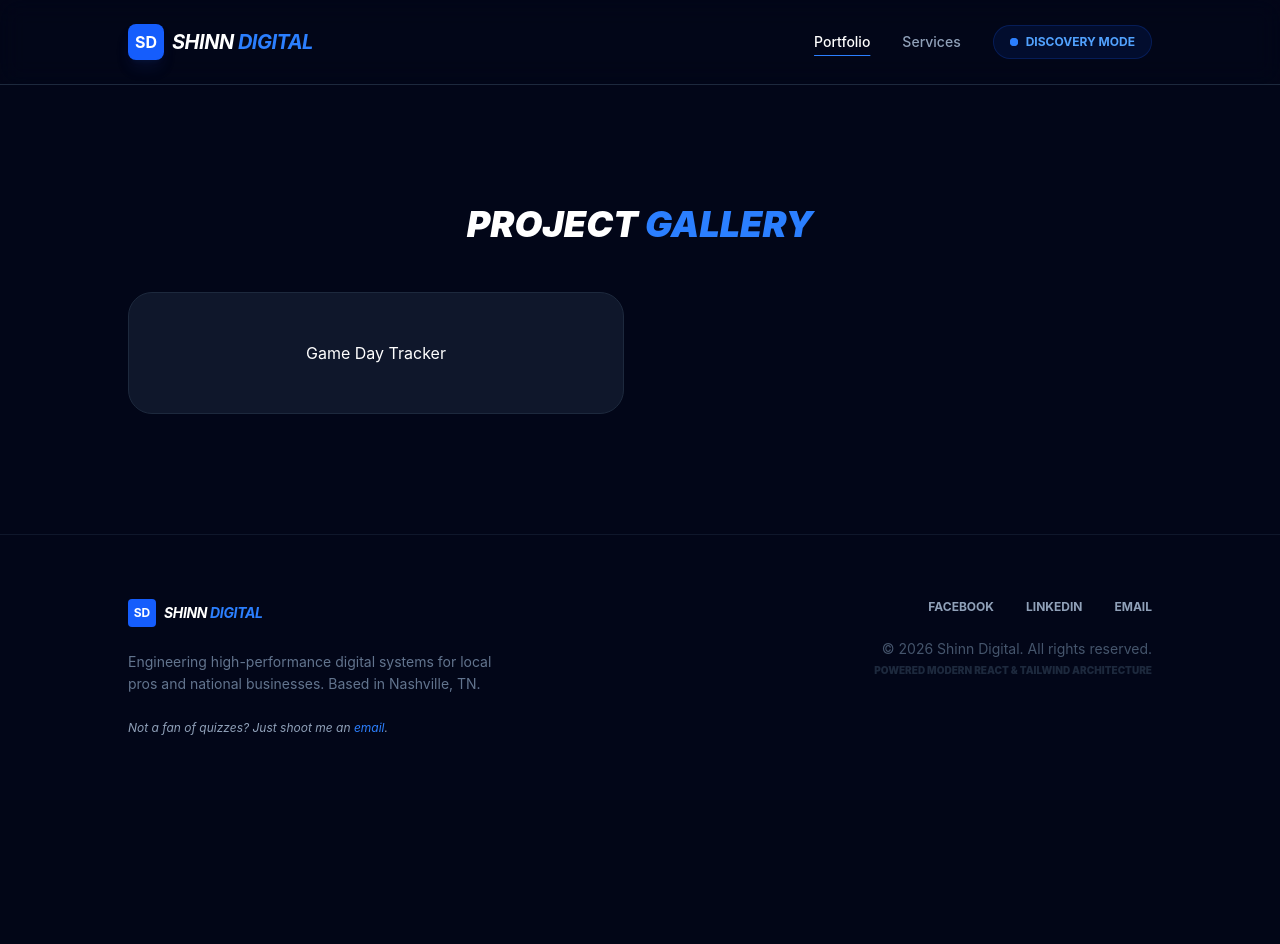
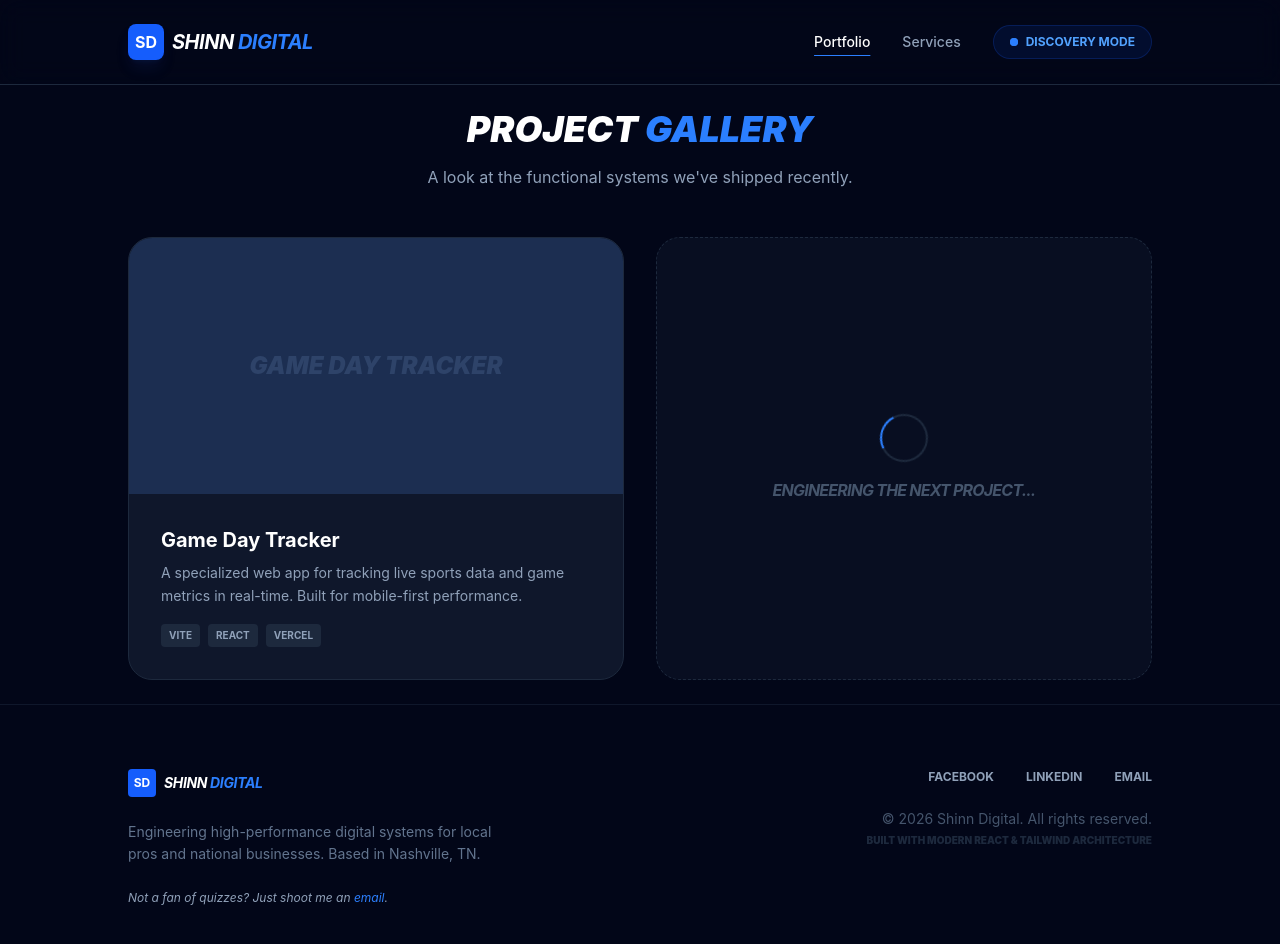
Before and after one commit to DShinn96/discovery-app, a React (Vite) app: page / in a window 1280 px wide. Both pictures are taken after a click on the button "Portfolio". Shown: the top 944 px of the page. Before the commit the page ends 800 px from the top, so only its background shows below. Built offline with nearby package versions, Linux system fonts and the light colour scheme.

Commit message:
Restored full UI for Services and Portfolio pages

```diff
--- a/src/app.jsx
+++ b/src/app.jsx
@@ -1,6 +1,6 @@
 import { useState } from "react";
 import { questions } from "./data";
-import LeadForm from "./lead-form"; // Ensure this matches your default export in lead-form.jsx
+import LeadForm from "./lead-form";
 import { Analytics } from "@vercel/analytics/react";
 import "./app.css";
 
@@ -28,9 +28,7 @@ function App() {
 
   const handleAnswer = (option) => {
     setTotalScore((prev) => prev + option.points);
-    // Correctly tracking the text of the answer for your email
     setAnswers((prev) => [...prev, option.text]);
-
     if (currentStep < questions.length - 1) {
       setCurrentStep((prev) => prev + 1);
     } else {
@@ -84,7 +82,7 @@ function App() {
             {!showForm && !showResult && (
               <div className="flex flex-col">
                 <div className="w-full bg-slate-800 h-2.5 rounded-full mb-8 overflow-hidden border border-slate-700">
-                  <div className="bg-blue-600 h-full rounded-full transition-all duration-700 ease-out shadow-[0_0_15px_rgba(37,99,235,0.4)]" style={{ width: `${progress}%` }}></div>
+                  <div className="bg-blue-600 h-full rounded-full transition-all duration-700 shadow-[0_0_15px_rgba(37,99,235,0.4)]" style={{ width: `${progress}%` }}></div>
                 </div>
                 <div className="mb-8">
                   <span className="text-blue-500 font-bold uppercase tracking-widest text-[10px] bg-blue-500/10 px-2 py-1 rounded">Question {currentStep + 1} of {questions.length}</span>
@@ -114,29 +112,61 @@ function App() {
           </div>
         )}
 
-        {/* ... Rest of views (Services/Portfolio) stay the same ... */}
         {view === "services" && (
-          <div className="w-full max-w-5xl text-center animate-in fade-in slide-in-from-bottom-4 duration-500">
-            <h2 className="text-4xl font-black mb-12 uppercase italic">My <span className="text-blue-500">Expertise</span></h2>
+          <div className="w-full max-w-5xl animate-in fade-in slide-in-from-bottom-4 duration-500">
+            <div className="text-center mb-12">
+              <h2 className="text-4xl font-black mb-4 uppercase italic">My <span className="text-blue-500">Expertise</span></h2>
+              <p className="text-slate-400 max-w-2xl mx-auto">From high-conversion websites to custom enterprise software, we build digital tools that work as hard as you do.</p>
+            </div>
             <div className="grid grid-cols-1 md:grid-cols-3 gap-8">
-              <div className="bg-slate-900 border border-slate-800 p-8 rounded-3xl">Web Development</div>
-              <div className="bg-slate-900 border border-slate-800 p-8 rounded-3xl">Software Engineering</div>
-              <div className="bg-slate-900 border border-slate-800 p-8 rounded-3xl">Data Architecture</div>
+              {[
+                { title: "Web Development", icon: "🌐", tech: "Vite • React • Tailwind", desc: "Performance-first websites designed to turn visitors into leads." },
+                { title: "Software Engineering", icon: "🚀", tech: "C# • Node.js • .NET Core", desc: "Custom back-end solutions specialized in automating business logic." },
+                { title: "Data Architecture", icon: "💾", tech: "PostgreSQL • SQL Server • T-SQL", desc: "Clean database design to ensure your data is secure and scalable." }
+              ].map((s, i) => (
+                <div key={i} className="bg-slate-900 border border-slate-800 p-8 rounded-3xl hover:border-blue-500/50 transition-all group">
+                  <div className="text-4xl mb-6 group-hover:scale-110 transition-transform inline-block">{s.icon}</div>
+                  <h3 className="text-xl font-bold mb-3">{s.title}</h3>
+                  <p className="text-slate-400 text-sm leading-relaxed mb-6">{s.desc}</p>
+                  <div className="text-[10px] font-bold text-blue-500 uppercase tracking-widest bg-blue-500/5 py-1 px-2 rounded inline-block">{s.tech}</div>
+                </div>
+              ))}
             </div>
           </div>
         )}
 
         {view === "portfolio" && (
-          <div className="w-full max-w-5xl text-center animate-in fade-in slide-in-from-bottom-4 duration-500">
-            <h2 className="text-4xl font-black mb-12 uppercase italic">Project <span className="text-blue-500">Gallery</span></h2>
+          <div className="w-full max-w-5xl animate-in fade-in slide-in-from-bottom-4 duration-500">
+            <div className="text-center mb-12">
+              <h2 className="text-4xl font-black mb-4 uppercase italic">Project <span className="text-blue-500">Gallery</span></h2>
+              <p className="text-slate-400">A look at the functional systems we've shipped recently.</p>
+            </div>
             <div className="grid grid-cols-1 md:grid-cols-2 gap-8">
-              <a href="https://game-day-tracker.vercel.app/" target="_blank" rel="noreferrer" className="bg-slate-900 border border-slate-800 rounded-3xl p-12 hover:border-blue-500 transition-all block">Game Day Tracker</a>
+              <a href="https://game-day-tracker.vercel.app/" target="_blank" rel="noreferrer" className="bg-slate-900 border border-slate-800 rounded-3xl overflow-hidden group hover:border-blue-500 transition-all flex flex-col">
+                <div className="h-64 bg-slate-800 flex items-center justify-center relative overflow-hidden">
+                  <div className="absolute inset-0 bg-blue-600/10 group-hover:bg-transparent transition-all"></div>
+                  <span className="text-2xl font-black text-slate-700 uppercase italic group-hover:text-blue-500 transition-all">Game Day Tracker</span>
+                </div>
+                <div className="p-8">
+                  <h4 className="text-xl font-bold text-white mb-2">Game Day Tracker</h4>
+                  <p className="text-slate-400 text-sm mb-4 leading-relaxed">A specialized web app for tracking live sports data and game metrics in real-time. Built for mobile-first performance.</p>
+                  <div className="flex gap-2">
+                    {["Vite", "React", "Vercel"].map(t => (
+                      <span key={t} className="text-[10px] bg-slate-800 text-slate-400 px-2 py-1 rounded uppercase font-bold">{t}</span>
+                    ))}
+                  </div>
+                </div>
+              </a>
+              <div className="bg-slate-900/50 border border-slate-800 border-dashed rounded-3xl flex flex-col items-center justify-center text-slate-600 p-12 text-center">
+                <div className="w-12 h-12 border-2 border-slate-800 border-t-blue-500 rounded-full animate-spin mb-4"></div>
+                <p className="font-bold uppercase tracking-tighter italic">Engineering the next project...</p>
+              </div>
             </div>
           </div>
         )}
       </main>
 
-{/* --- FOOTER --- */}
+      {/* --- FOOTER --- */}
       <footer className="w-full py-16 px-8 border-t border-slate-900 bg-slate-950">
         <div className="max-w-5xl mx-auto flex flex-col md:flex-row justify-between items-start gap-12">
           <div className="max-w-sm text-left">
@@ -145,17 +175,9 @@ function App() {
               <span className="font-bold tracking-tight text-sm uppercase italic text-white">Shinn <span className="text-blue-500">Digital</span></span>
             </div>
             <p className="text-slate-500 text-sm leading-relaxed mb-6">Engineering high-performance digital systems for local pros and national businesses. Based in Nashville, TN.</p>
-
-            {/* RESTORED: The "Fun Little Tag Line" */}
             <p className="text-slate-400 text-xs italic">
               Not a fan of quizzes? Just shoot me an{" "}
-              <a
-                href="mailto:david@shinndigital.com"
-                className="text-blue-500 hover:underline"
-              >
-                email
-              </a>
-              .
+              <a href="mailto:david@shinndigital.com" className="text-blue-500 hover:underline">email</a>.
             </p>
           </div>
 
@@ -168,7 +190,7 @@ function App() {
             <div className="md:text-right">
               <p className="text-slate-600">&copy; 2026 Shinn Digital. All rights reserved.</p>
               <p className="text-slate-800 text-[10px] mt-1 uppercase font-black">
-                Powered Modern React & Tailwind Architecture
+                Built with Modern React & Tailwind Architecture
               </p>
             </div>
           </div>
```
